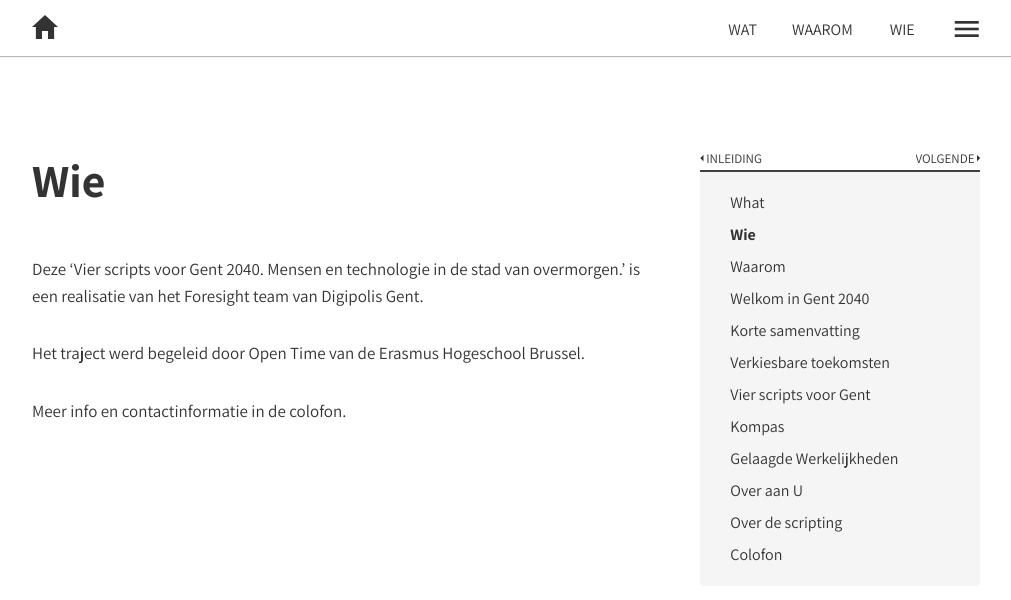
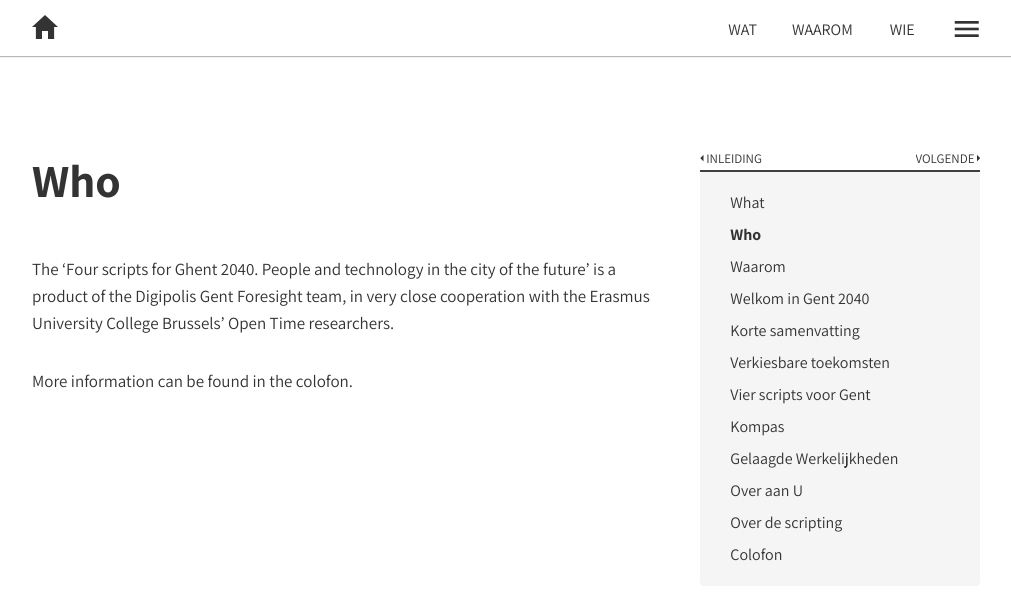
Before and after one commit to lab9k/scripts-voor-gent-2040-en, a Jekyll site: the page built from chapters/chapter-0-part-1.md, in a window 1280 px wide and 900 px high. Shown: the top 600 px of the window, without its empty margins (133-1144 px from the left). Built offline with Jekyll 4.4.1, drawn with Linux system fonts in a browser that asks for light colours; nearby versions of some CDN libraries.

Commit message:
Update chapter-0-part-1.md

```diff
--- a/chapters/chapter-0-part-1.md
+++ b/chapters/chapter-0-part-1.md
@@ -1,14 +1,12 @@
 ---
 layout: chapter
-title: Wie
+title: Who
 part: 1
 chapter: 0
 ispart: false
 permalink: /wie/
 indentlevel: 1
 ---
-Deze 'Vier scripts voor Gent 2040. Mensen en technologie in de stad van overmorgen.' is een realisatie van het [Foresight team](https://twitter.com/foresightgent) van [Digipolis Gent](https://www.digipolis.be).
+The 'Four scripts for Ghent 2040. People and technology in the city of the future' is a product of the [Digipolis Gent](https://www.digipolis.be) [Foresight team](https://twitter.com/foresightgent), in very close cooperation with the Erasmus University College Brussels' [Open Time](https://www.erasmushogeschool.be/nl/praktijkgericht-onderzoek/open-time) researchers.
 
-Het traject werd begeleid door [Open Time](https://www.erasmushogeschool.be/nl/praktijkgericht-onderzoek/open-time) van de Erasmus Hogeschool Brussel.
-
-Meer info en contactinformatie in de [colofon](https://lab9k.gent/scripts-voor-gent-2040/colofon/).
+More information can be found in the [colofon](https://lab9k.gent/scripts-voor-gent-2040/colofon/).
```
